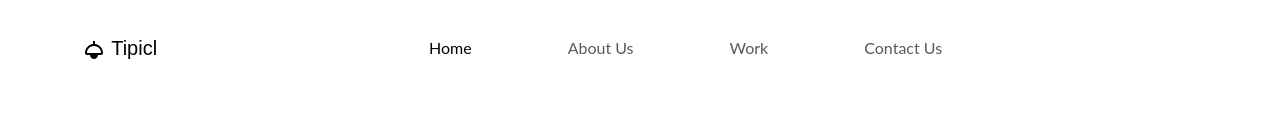
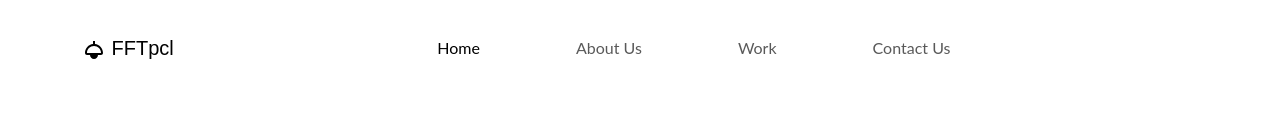
Before and after one commit to Kornae/FFT, a React (Create React App) app: page / in a window 1280 px wide. Shown: the top 135 px of the page. Built offline with nearby package versions, Linux system fonts and the light colour scheme; a web font is replaced by a local one.

Commit message:
Third Commit

```diff
--- a/public/index.html
+++ b/public/index.html
@@ -40,5 +40,15 @@
       To begin the development, run `npm start` or `yarn start`.
       To create a production bundle, use `npm run build` or `yarn build`.
     -->
+     <script
+      src="https://cdn.jsdelivr.net/npm/@popperjs/core@2.11.8/dist/umd/popper.min.js"
+      integrity="sha384-I7E8VVD/ismYTF4hNIPjVp/Zjvgyol6VFvRkX/vR+Vc4jQkC+hVqc2pM8ODewa9r"
+      crossorigin="anonymous"
+    ></script>
+    <script
+      src="https://cdn.jsdelivr.net/npm/bootstrap@5.3.1/dist/js/bootstrap.min.js"
+      integrity="sha384-Rx+T1VzGupg4BHQYs2gCW9It+akI2MM/mndMCy36UVfodzcJcF0GGLxZIzObiEfa"
+      crossorigin="anonymous"
+    ></script>
   </body>
 </html>
--- a/src/App.js
+++ b/src/App.js
@@ -3,10 +3,20 @@ import Section1 from './Section1';
 import Section2 from './Section2';
 
 function App() {
+  const scrollToSection2 = (e) => {
+    e.preventDefault()
+    const section2 = document.getElementById("s2");
+
+    if (section2) {
+      section2.scrollIntoView({ behavior: "smooth" });
+    }
+  };
   return (
     <div className="App">
       <div id='main'>
-        <div id='s1'><Section1 /></div>
+        <div id='s1'><Section1
+          scroll={scrollToSection2}
+        /></div>
         <div id='s2'><Section2 /></div>
       </div>
     </div>
--- a/src/Section1.jsx
+++ b/src/Section1.jsx
@@ -3,20 +3,21 @@ import { Button } from "@mui/material";
 import ShortTextIcon from '@mui/icons-material/ShortText';
 import LightIcon from '@mui/icons-material/Light';
 
-export default function Section1() {
+export default function Section1(props) {
+
     return (
         <div id="s1-container" className="">
             <div id="nav" className="container">
                 <nav className="navbar navbar-expand-lg bg-body-tertiary">
                     <div className="container-fluid">
-                        <a className="navbar-brand" href="/"><LightIcon /> Tipicl</a>
+                        <a className="navbar-brand" href="/"><LightIcon /> FFTpcl</a>
                         <Button color="inherit" className="navbar-toggler" type="button" data-bs-toggle="collapse" data-bs-target="#navbarNavAltMarkup" aria-controls="navbarNavAltMarkup" aria-expanded="false" aria-label="Toggle navigation">
                             <ShortTextIcon fontSize="large" />
                         </Button>
                         <div className="collapse navbar-collapse" id="navbarNavAltMarkup">
                             <div className="navbar-nav mx-auto">
                                 <a className="nav-link active" aria-current="page" href="/">Home</a>
-                                <a className="nav-link" href="/">About Us</a>
+                                <a className="nav-link" href="/" onClick={props.scroll}>About Us</a>
                                 <a className="nav-link" href="/">Work</a>
                                 <a className="nav-link" href="/">Contact Us</a>
                             </div>
--- a/src/Section2.jsx
+++ b/src/Section2.jsx
@@ -16,7 +16,7 @@ export default function Section2() {
                     <h6>About</h6>
                     <h3>Lorm Interior Architecture</h3>
                     <p>Lorem ipsum dolor sit amet, consectetur adipiscing elit. Nam hendrerit nisi sed sollicitudin pellentesque. Nunc posuere purus rhoncus pulvinar aliquam. Ut aliquet tristique nisl vitae volutpat. Nulla aliquet porttitor venenatis. Donec a dui et dui fringilla consectetur id nec massa.</p>
-                    <Button variant="outlined" color="inherit" style={{ width: '50%', borderRadius: '0px', padding: '10px' }}>Learn More</Button>
+                    <Button variant="outlined" color="inherit" style={{ width: '40%', borderRadius: '0px', padding: '10px' }}>Learn More</Button>
 
                 </div>
 
--- a/src/index.css
+++ b/src/index.css
@@ -28,7 +28,7 @@ body {
     'title title title title'
     'tabs tabs tabs tabs'
     'img img img img';
-  grid-template-rows: 10vh auto 8vh 100vh;
+  grid-template-rows: auto auto 8vh 100vh;
   grid-template-columns: 1fr 1fr 1fr 1fr;
 }
 
@@ -48,6 +48,10 @@ body {
 .nav-link {
   margin: 0px 40px;
   font-family: 'Lato', sans-serif;
+}
+
+.navbar-toggler:focus {
+  box-shadow: none;
 }
 
 #title {
```
